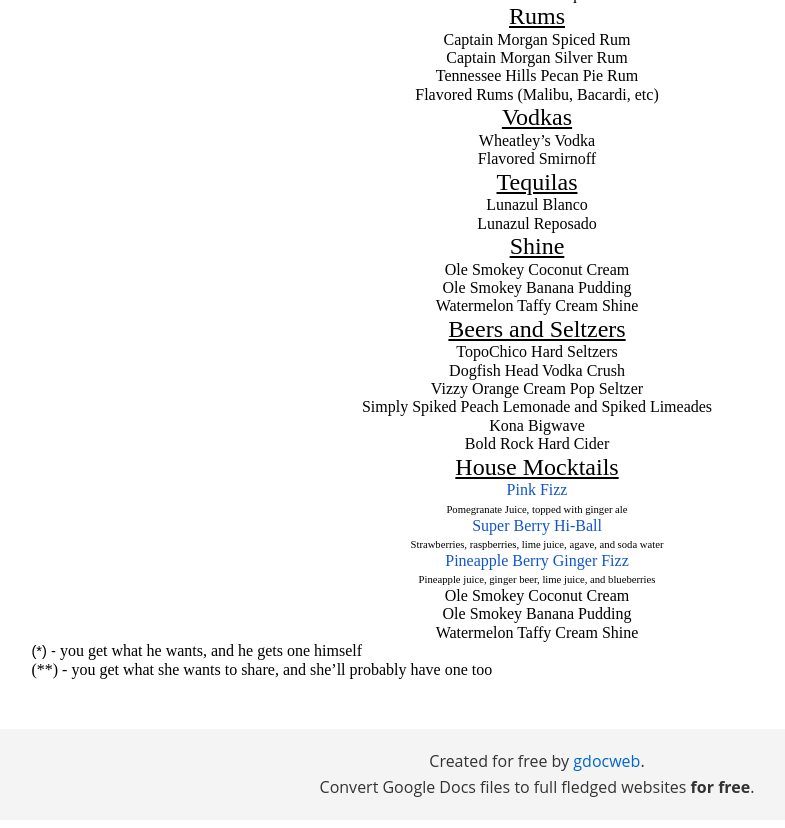
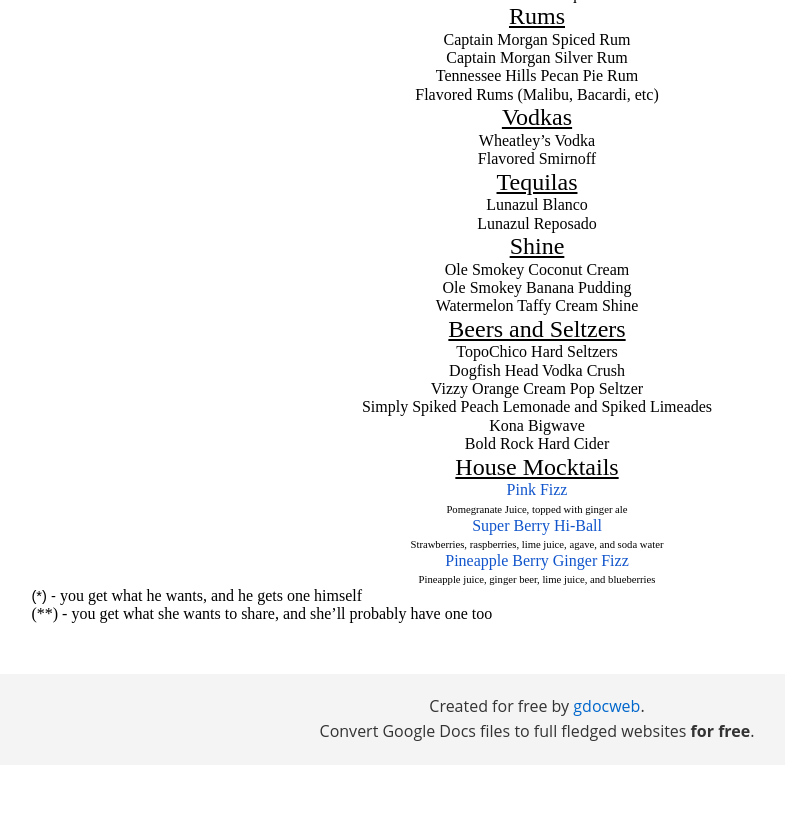
Before and after one commit to elkinsma52/laundry_bar, a plain HTML site: page the-laundry-bar-party-menu.html in a window 1280 px wide. Shown: the part 733-1561 px from the top of the page, without its empty margins (103-888 px from the left). After the commit the page ends 1506 px from the top, so only its background shows below. Drawn offline with Linux system fonts and the light colour scheme; a web font is replaced by a local one.

Commit message:
Adding or updating HTML file

```diff
--- a/the-laundry-bar-party-menu.html
+++ b/the-laundry-bar-party-menu.html
@@ -192,10 +192,7 @@ direction: ltr;
 </span></p><p class="normal_text" style='direction: ltr; text-align: center; '><span style='font-family: Comfortaa; font-size: 8.0PT; '>Strawberries, raspberries, lime juice, agave, and soda water
 </span></p><p class="normal_text" style='direction: ltr; text-align: center; '><span style='font-family: Comfortaa; font-size: 12.0PT; color: #1155cc; '><a href="https://www.soberish.co/pineapple-berry-ginger-fizz-mocktail/" style="font-family: Comfortaa; font-size: 12.0PT; color: #1155cc; ">Pineapple Berry Ginger Fizz</a></span><span style='font-family: Comfortaa; font-size: 12.0PT; '>
 </span></p><p class="normal_text" style='direction: ltr; text-align: center; '><span style='font-family: Comfortaa; font-size: 8.0PT; '>Pineapple juice, ginger beer, lime juice, and blueberries
-</span></p><p class="normal_text" style='direction: ltr; text-align: center; '><span style='font-family: Comfortaa; font-size: 18.0PT; '><u>
-</u></span></p><p class="normal_text" style='direction: ltr; text-align: center; '><span style='font-family: Comfortaa; font-size: 12.0PT; '>Ole Smokey Coconut Cream
-</span></p><p class="normal_text" style='direction: ltr; text-align: center; '><span style='font-family: Comfortaa; font-size: 12.0PT; '>Ole Smokey Banana Pudding
-</span></p><p class="normal_text" style='direction: ltr; text-align: center; '><span style='font-family: Comfortaa; font-size: 12.0PT; '>Watermelon Taffy Cream Shine
+</span></p><p class="normal_text" style='direction: ltr; text-align: center; '><span style='font-family: Comfortaa; font-size: 12.0PT; '>
 </span></p><p class="normal_text" style='direction: ltr; text-align: center; '><span style='font-family: Comfortaa; font-size: 12.0PT; '>
 </span></p><p class="normal_text" style='direction: ltr; text-align: center; '><span style='font-family: Comfortaa; font-size: 12.0PT; '>
 </span></p><p class="normal_text" style='direction: ltr; '><span style=''>(*) - </span><span style='font-family: Comfortaa; font-size: 12.0PT; '>you get what he wants, and he gets one himself
```
